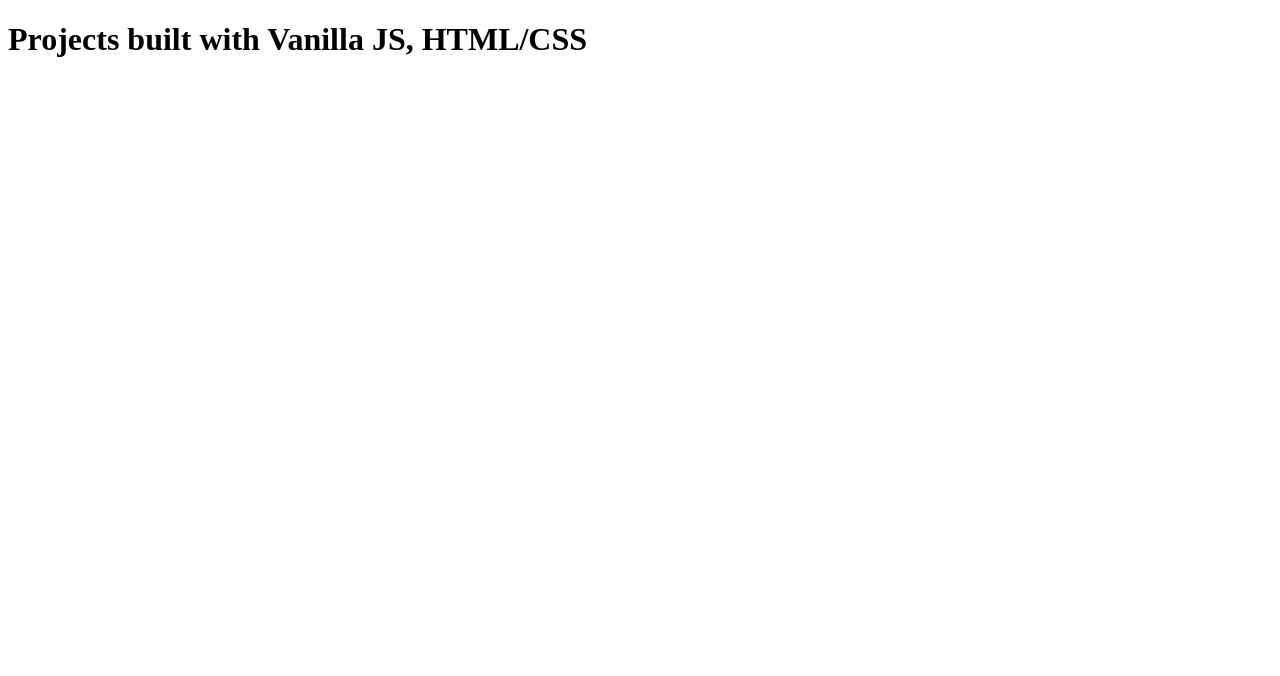
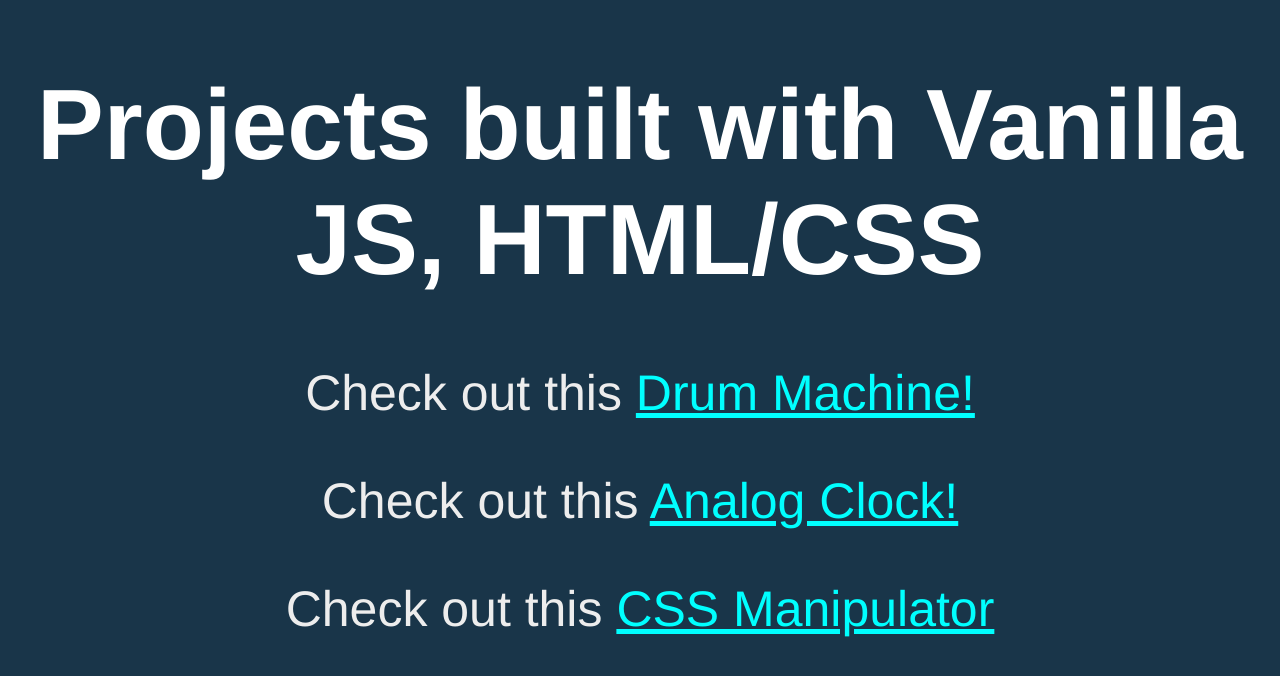
Before and after one commit to CosmonautJones/javascript-challenges, a plain HTML site: page index.html in a window 1280 px wide. Drawn offline with Linux system fonts and the light colour scheme.

Commit message:
added a home page to have access to the projects as they go along

```diff
--- a/index.html
+++ b/index.html
@@ -1,10 +1,23 @@
 <!DOCTYPE html>
 
 <html>
+
 <head>
   <title>Javascript Projects</title>
+  <link rel="stylesheet" href="style.css">
 </head>
+
 <body>
   <h1>Projects built with Vanilla JS, HTML/CSS</h1>
+  <p class="description">Check out this
+    <a href="./JavaScript Drum Kit/index.html">Drum Machine!</a>
+  </p>
+  <p class="description">Check out this
+    <a href="./JS Analog Clock/index.html">Analog Clock!</a>
+  </p>
+  <p class="description">Check out this
+    <a href="./CSS Manipulator/index.html">CSS Manipulator</a>
+  </p>
 </body>
+
 </html>
--- /dev/null
+++ b/style.css
@@ -0,0 +1,17 @@
+body {
+  text-align: center;
+  background: #193549;
+  color: white;
+  font-family: 'helvetica neue', sans-serif;
+  font-weight: 100;
+  font-size: 50px;
+}
+
+.description {
+  color: rgb(237, 237, 237);
+}
+
+a {
+  /* text-decoration: none; */
+  color: aqua;
+}
```
Lines whose indentation alone changed are shown as unchanged.
